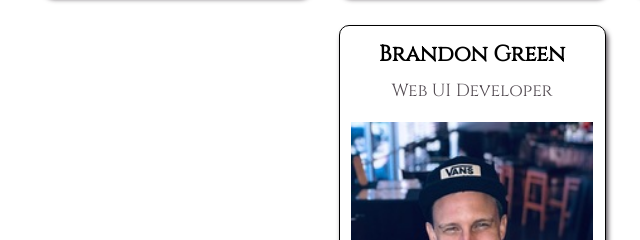
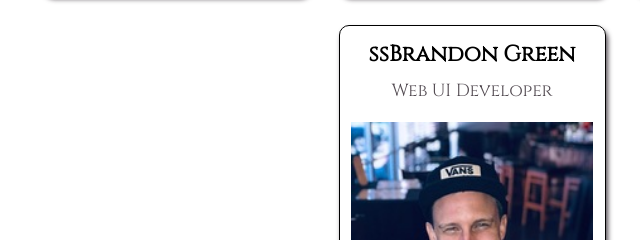
Before and after one commit to Jay-Wood/PrisonerSkills, a website: page about-us.html in a window 1280 px wide. Shown: the part 1028-1268 px from the top of the page, 168-808 px from the left. Drawn offline with Linux system fonts and the light colour scheme.

Commit message:
Is Zeit working? changed text

```diff
--- a/about-us.html
+++ b/about-us.html
@@ -75,7 +75,7 @@
                 <button><a href = "https://github.com/Jay-Wood" target=_blank>Find me on GitHub</a></button>
             </div>
             <div class="about-card">
-                <h5>Brandon Green</h5>
+                <h5>ssBrandon Green</h5>
                 <p>Web UI Developer</p>
                 <img src="Images/Headshot-Brandon.png" alt = "Hamster">
                 <button><a href = "https://github.com/1professionalusername" target=_blank>Find me on GitHub</a></button>
--- /dev/null
+++ b/package.json
@@ -0,0 +1,6 @@
+{
+  "dependencies": {
+    "global": "^4.4.0",
+    "now": "^16.1.2"
+  }
+}
```
Also changed, not shown: 1 other file.
